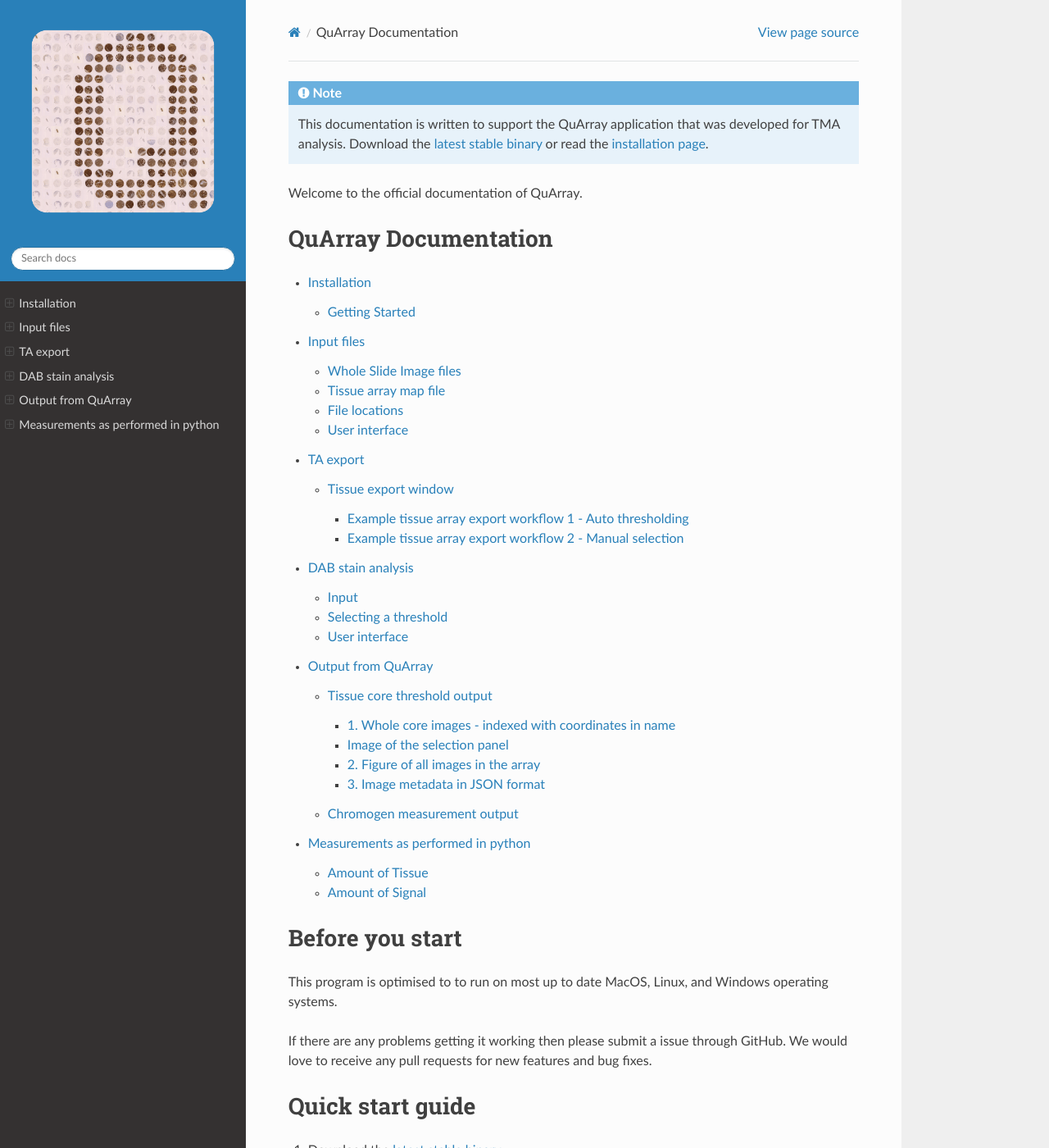
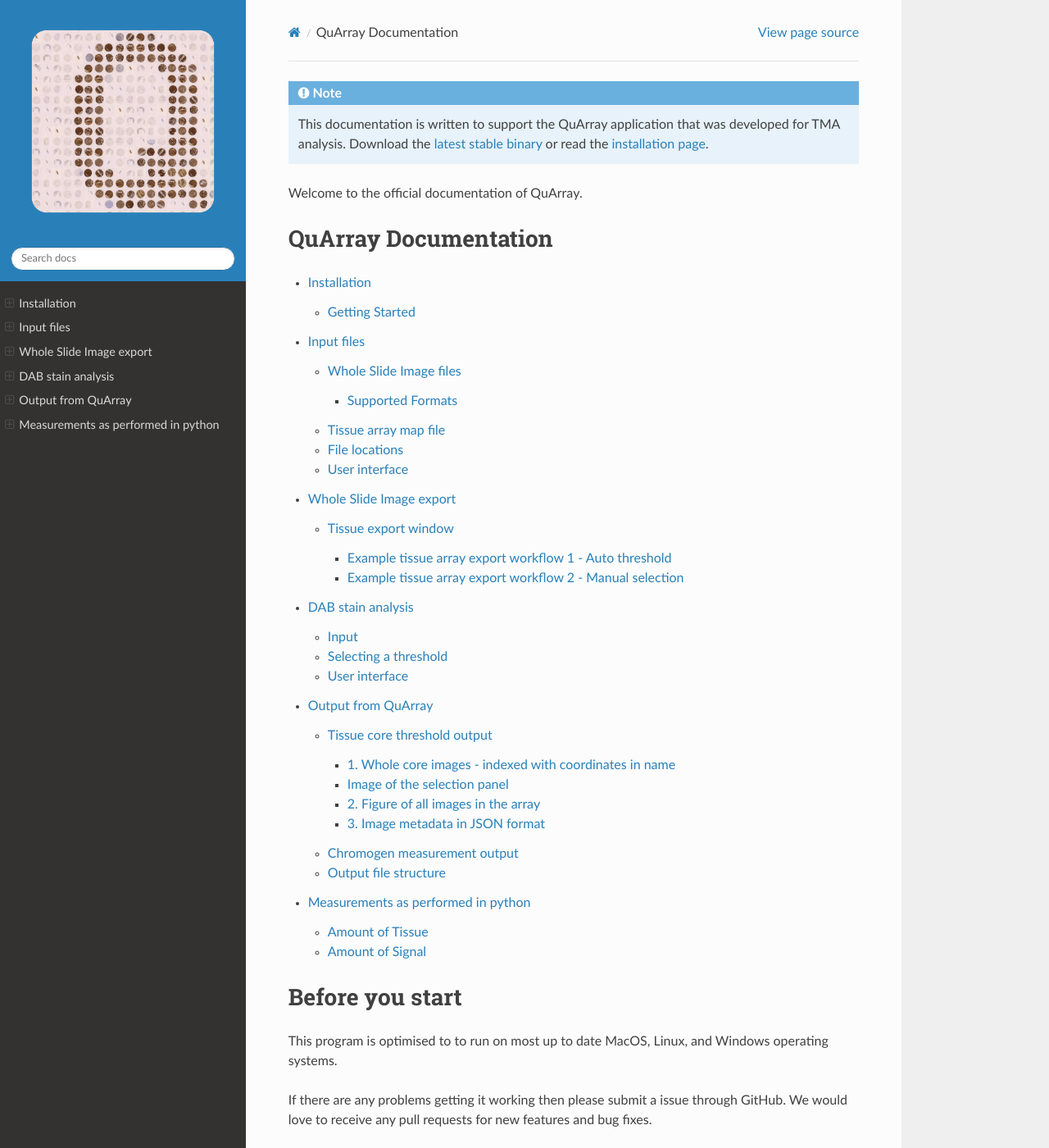
Before and after one commit to c-arthurs/QuArray, a Sphinx documentation site: the page built from docs/index.rst, in a window 1280 px wide and 1400 px high. Shown: the whole window at 82% size. Built offline with Sphinx 7.4.7 and the Read the Docs theme 2.0.0, drawn with Linux system fonts in a browser that asks for light colours.

```diff
--- a/docs/TA export.rst
+++ b/docs/TA export.rst
@@ -1,8 +1,8 @@
 .. _Export_page:
 
-*********
-TA export
-*********
+************************
+Whole Slide Image export
+************************
 
 Tissue export window
 ====================
@@ -84,8 +84,8 @@
 
    * Increasing this will exponentially slow the program down so use sparingly.
 
-Example tissue array export workflow 1 - Auto thresholding
-##########################################################
+Example tissue array export workflow 1 - Auto threshold
+#######################################################
 
 .. raw:: html
 
```
Also changed, not shown: docs/Input files.rst (+11 -2 lines), docs/Output files.rst (+21 -0 lines).
